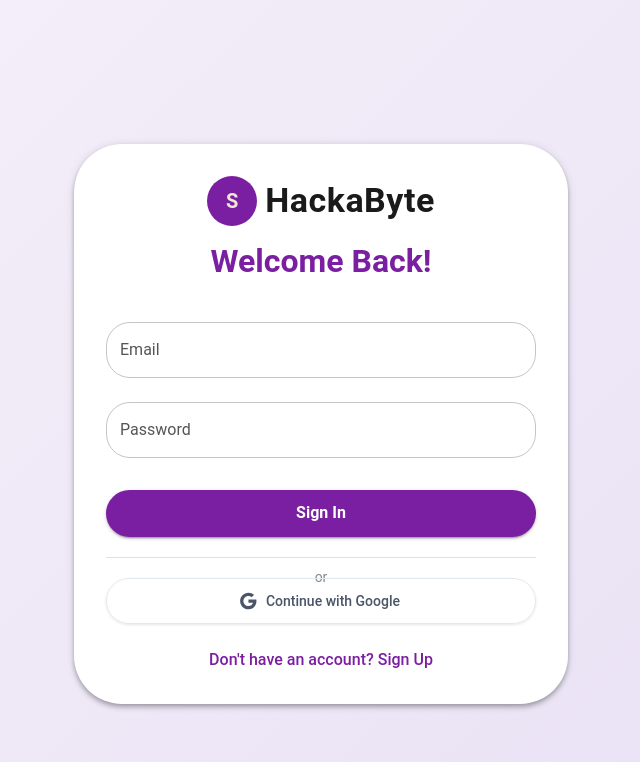
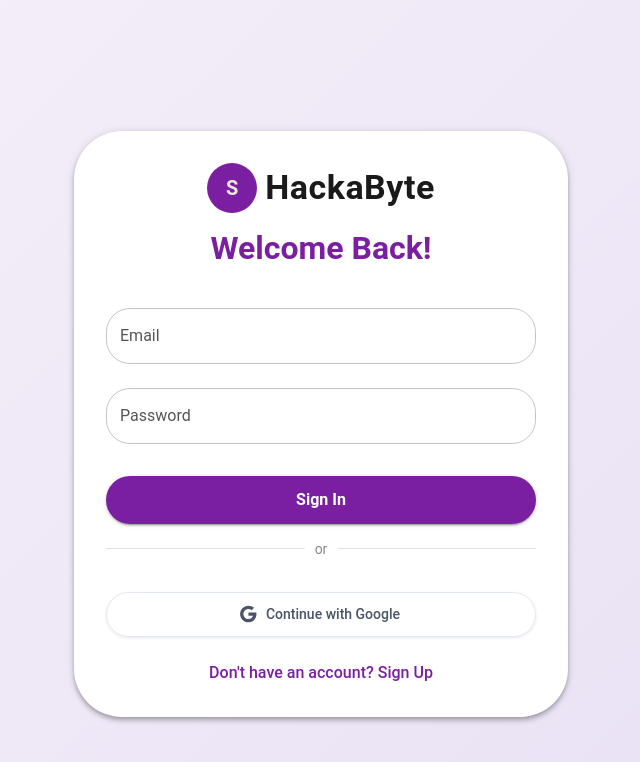
Before and after one commit to mmc03-ucb/EdButBetter, a React (Create React App) app: page / in a window 1280 px wide. Shown: the top 762 px of the page, without its empty margins (319-959 px from the left). Built offline with nearby package versions, Linux system fonts and the light colour scheme; no server answers.

Commit message:
Fixed UI overlapping in Sign In page

```diff
--- a/src/components/SignInSignUp.js
+++ b/src/components/SignInSignUp.js
@@ -253,18 +253,19 @@
           {isSignUp ? 'Create Account' : 'Sign In'}
         </Button>
 
-        <Box sx={{ position: 'relative', textAlign: 'center', margin: '20px 0' }}>
-          <Divider sx={{ margin: '20px 0' }} />
+        <Box sx={{ position: 'relative', textAlign: 'center', my: 3, height: 20 }}>
+          <Divider />
           <Typography
             variant="body2"
             sx={{
               position: 'absolute',
-              top: '10px',
+              top: -9,
               left: '50%',
               transform: 'translateX(-50%)',
               backgroundColor: 'white',
               padding: '0 10px',
-              color: '#888'
+              color: '#888',
+              zIndex: 1
             }}
           >
             or
```
